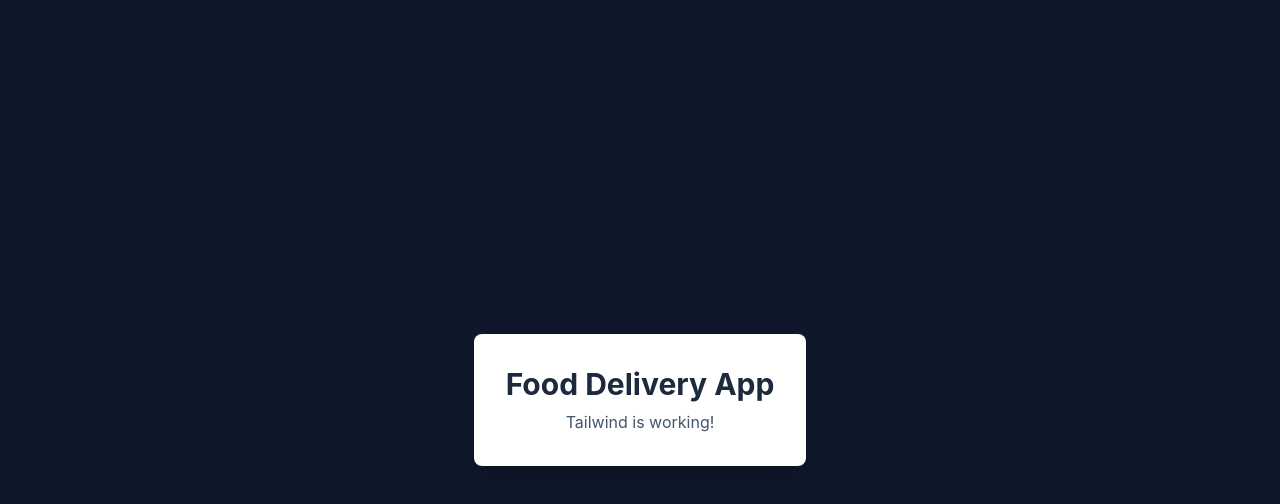
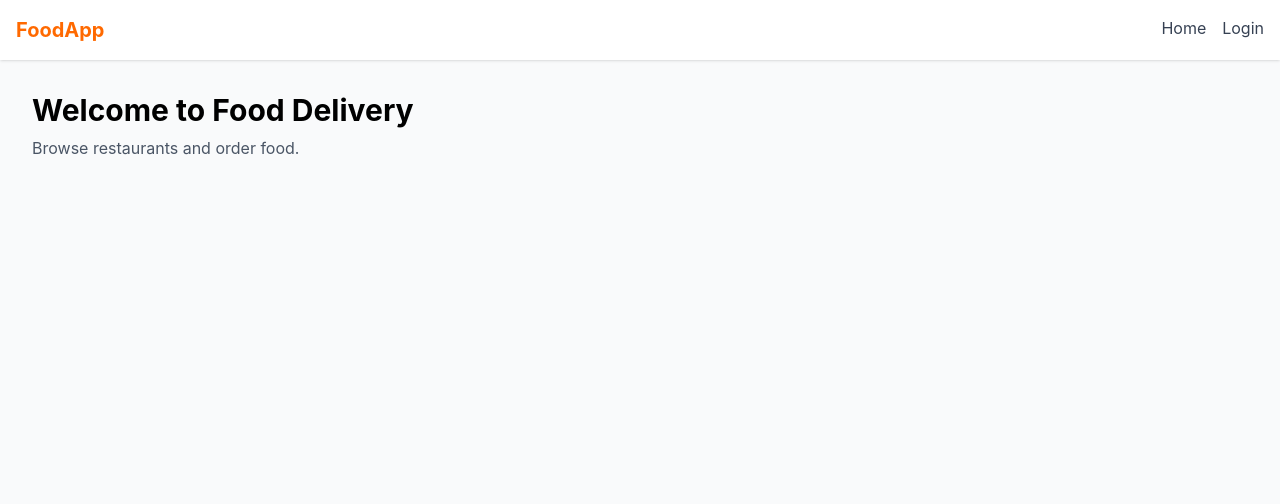
Before and after one commit to KIRANMAI4444/Food-Delivery-App_Kiran, a React (Vite) app in the folder client/: page / in a window 1280 px wide. Shown: the top 504 px of the page. Built offline with nearby package versions, Linux system fonts and the light colour scheme.

Commit message:
updated App.jsx to use routes

```diff
--- a/client/src/App.jsx
+++ b/client/src/App.jsx
@@ -1,12 +1,30 @@
+import { Routes, Route, Link } from 'react-router-dom';
+import Home from './pages/Home';
+import Login from './pages/Login';
+
 function App() {
-  return (
-    <div className="min-h-screen bg-slate-900 flex items-center justify-center">
-      <div className="bg-white p-8 rounded-lg shadow-xl text-center">
-        <h1 className="text-3xl font-bold text-slate-800">Food Delivery App</h1>
-        <p className="text-slate-600 mt-2">Tailwind is working!</p>
-      </div>
+ return (
+    <div className="min-h-screen bg-gray-50">
+
+      {/* Simple Navigation Bar */}
+      <nav className="bg-white shadow-sm p-4 flex gap-4">
+        <Link to="/" className="font-bold text-orange-500 text-xl">FoodApp</Link>
+        <div className="ml-auto flex gap-4">
+          <Link to="/" className="text-gray-700 hover:text-orange-500">Home</Link>
+          <Link to="/login" className="text-gray-700 hover:text-orange-500">Login</Link>
+        </div>
+      </nav>
+
+      {/* Page Content */}
+      <main>
+        <Routes>
+          <Route path="/" element={<Home />} />
+          <Route path="/login" element={<Login />} />
+        </Routes>
+      </main>
+
     </div>
-  );
+ );
 }
 
 export default App;
```
